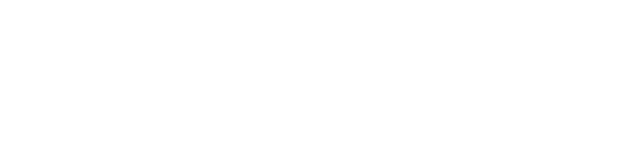
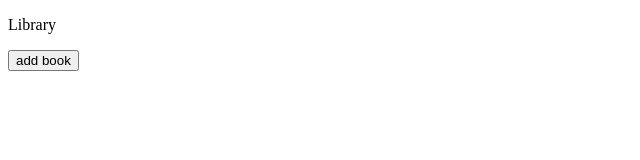
Before and after one commit to dazenpc/odin-library, a plain HTML site: page index.html in a window 1280 px wide. Shown: the whole page, without its empty margins (0-640 px from the left). Drawn offline with Linux system fonts and the light colour scheme.

Commit message:
feat: add basic structure in html

```diff
--- a/index.html
+++ b/index.html
@@ -8,6 +8,14 @@
     <script src="scripts.js" defer></script>
 </head>
 <body>
-
+    <div class="header">
+        <div class="header-content">
+            <p>Library</p>
+        </div>
+        <div class="header-content">
+            <button class="addBook">add book</button>
+        </div>
+    </div>
+    <div class="main"></div>
 </body>
 </html>
```
